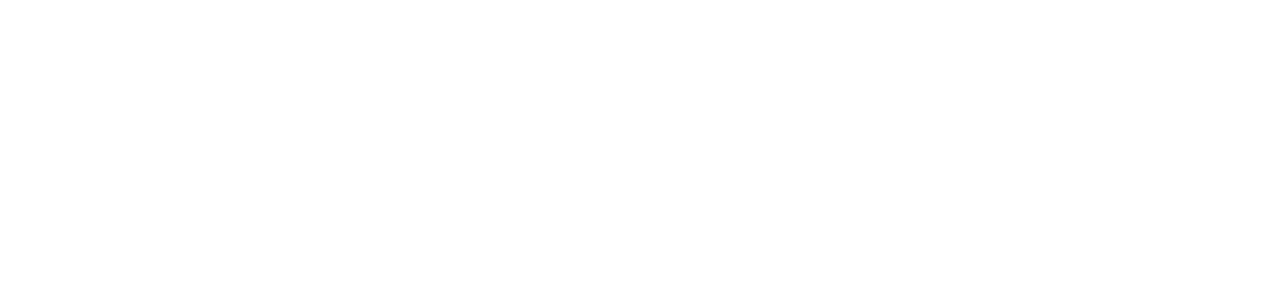
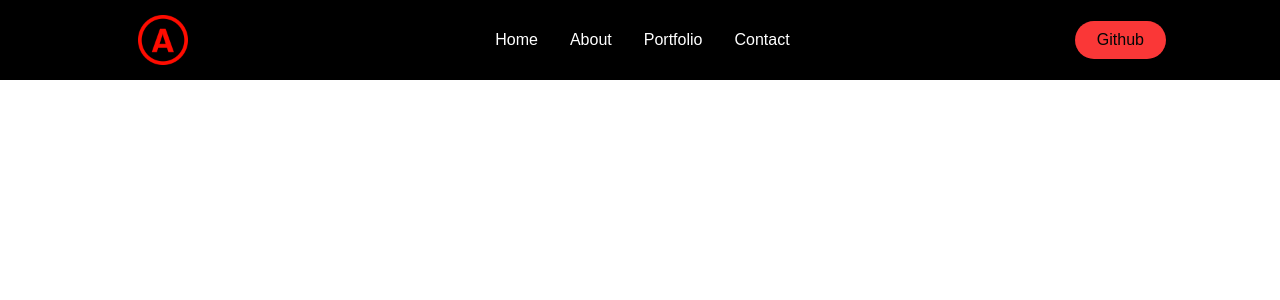
Before and after one commit to anwachuku15/anwachuku15.github.io, a React (Create React App) app: page / in a window 1280 px wide. Shown: the top 300 px of the page. Built offline with nearby package versions, Linux system fonts and the light colour scheme.

Commit message:
added Navbar component and styling

```diff
--- a/src/App.js
+++ b/src/App.js
@@ -1,12 +1,19 @@
 import React from "react";
 import "./App.css";
+import { BrowserRouter as Router, Switch, Route } from "react-router-dom";
+
 import Navbar from "./components/Navbar";
 
 function App() {
   return (
-    <div className="App">
-      <Navbar />
-    </div>
+    <Router>
+      <div className="App">
+        <Navbar />
+        {/* <Switch>
+      <Route exact path="/" component={Home} />
+      </Switch> */}
+      </div>
+    </Router>
   );
 }
 
--- a/src/components/Navbar/NavbarElements.js
+++ b/src/components/Navbar/NavbarElements.js
@@ -0,0 +1,121 @@
+import styled from "styled-components";
+import { Link } from "react-router-dom";
+import { Link as ScrollLink } from "react-scroll";
+
+export const Nav = styled.nav`
+  background: black;
+  height: 80px;
+  /* margin-top: -80px; */
+  display: flex;
+  justify-content: center;
+  align-items: center;
+  font-size: 1rem;
+  position: sticky;
+  top: 0;
+  z-index: 10;
+
+  @media screen and (max-width: 960px) {
+    transition: 0.8 all ease;
+  }
+`;
+
+export const NavContainer = styled.div`
+  display: flex;
+  justify-content: space-between;
+  height: 80px;
+  z-index: 1;
+  width: 100%;
+  padding: 0 24px;
+  max-width: 1100px;
+`;
+
+export const NavLogo = styled(Link)`
+  color: red;
+  justify-self: flex-start;
+  cursor: pointer;
+  font-size: 1.5rem;
+  display: flex;
+  align-items: center;
+  margin-left: 24px;
+  font-weight: bold;
+  text-decoration: none;
+`;
+
+export const NavLogoIcon = styled.img`
+  object-fit: contain;
+  max-height: 50px;
+`;
+
+export const MobileIcon = styled.div`
+  display: none;
+  color: white;
+
+  @media screen and (max-width: 768px) {
+    display: block;
+    position: absolute;
+    top: 0;
+    right: 0;
+    transform: translate(-100%, 60%);
+    font-size: 1.8rem;
+    cursor: pointer;
+  }
+`;
+
+export const NavMenu = styled.ul`
+  display: flex;
+  align-items: center;
+  list-style: none;
+  text-align: center;
+  margin-right: -22px;
+
+  @media screen and (max-width: 768px) {
+    display: none;
+  }
+`;
+
+export const NavItem = styled.li`
+  height: 80px;
+`;
+
+export const NavLinks = styled(ScrollLink)`
+  color: white;
+  display: flex;
+  align-items: center;
+  text-decoration: none;
+  padding: 0 1rem;
+  height: 100%;
+  cursor: pointer;
+
+  &.active {
+    border-bottom: 3px solid red;
+  }
+`;
+
+export const NavBtn = styled.nav`
+  display: flex;
+  align-items: center;
+
+  @media screen and (max-width: 768px) {
+    display: none;
+  }
+`;
+
+export const NavBtnLink = styled.a`
+  border-radius: 50px;
+  background: #fa3737;
+  white-space: nowrap;
+  padding: 10px 22px;
+  color: #010606;
+  font-size: 16px;
+  outline: none;
+  border: none;
+  cursor: pointer;
+  transition: all 0.2s ease-in-out;
+  text-decoration: none;
+
+  &:hover {
+    transition: all 0.2s ease-in-out;
+    background: #ff9595;
+    color: #010606;
+  }
+`;
--- a/src/components/Navbar/index.js
+++ b/src/components/Navbar/index.js
@@ -1,15 +1,52 @@
 import React from "react";
+import { FaBars } from "react-icons/fa";
+import {
+  Nav,
+  NavContainer,
+  NavLogo,
+  NavLogoIcon,
+  MobileIcon,
+  NavMenu,
+  NavItem,
+  NavLinks,
+  NavBtn,
+  NavBtnLink,
+} from "./NavbarElements";
 
 const Navbar = () => {
   return (
     <>
-      {/* <Nav>
-        <NavbarContainer>
-            <NavLogo>
+      <Nav>
+        <NavContainer>
+          <NavLogo to="/">
+            <NavLogoIcon src={require("../../images/A.png")} />
+          </NavLogo>
+          <MobileIcon>
+            <FaBars />
+          </MobileIcon>
 
-            </NavLogo>
-        </NavbarContainer>
-    </Nav> */}
+          <NavMenu>
+            <NavItem>
+              <NavLinks to="/">Home</NavLinks>
+            </NavItem>
+            <NavItem>
+              <NavLinks to="about">About</NavLinks>
+            </NavItem>
+            <NavItem>
+              <NavLinks to="about">Portfolio</NavLinks>
+            </NavItem>
+            <NavItem>
+              <NavLinks to="about">Contact</NavLinks>
+            </NavItem>
+          </NavMenu>
+
+          <NavBtn>
+            <NavBtnLink href="https://github.com/anwachuku15" target="_blank">
+              Github
+            </NavBtnLink>
+          </NavBtn>
+        </NavContainer>
+      </Nav>
     </>
   );
 };
```
